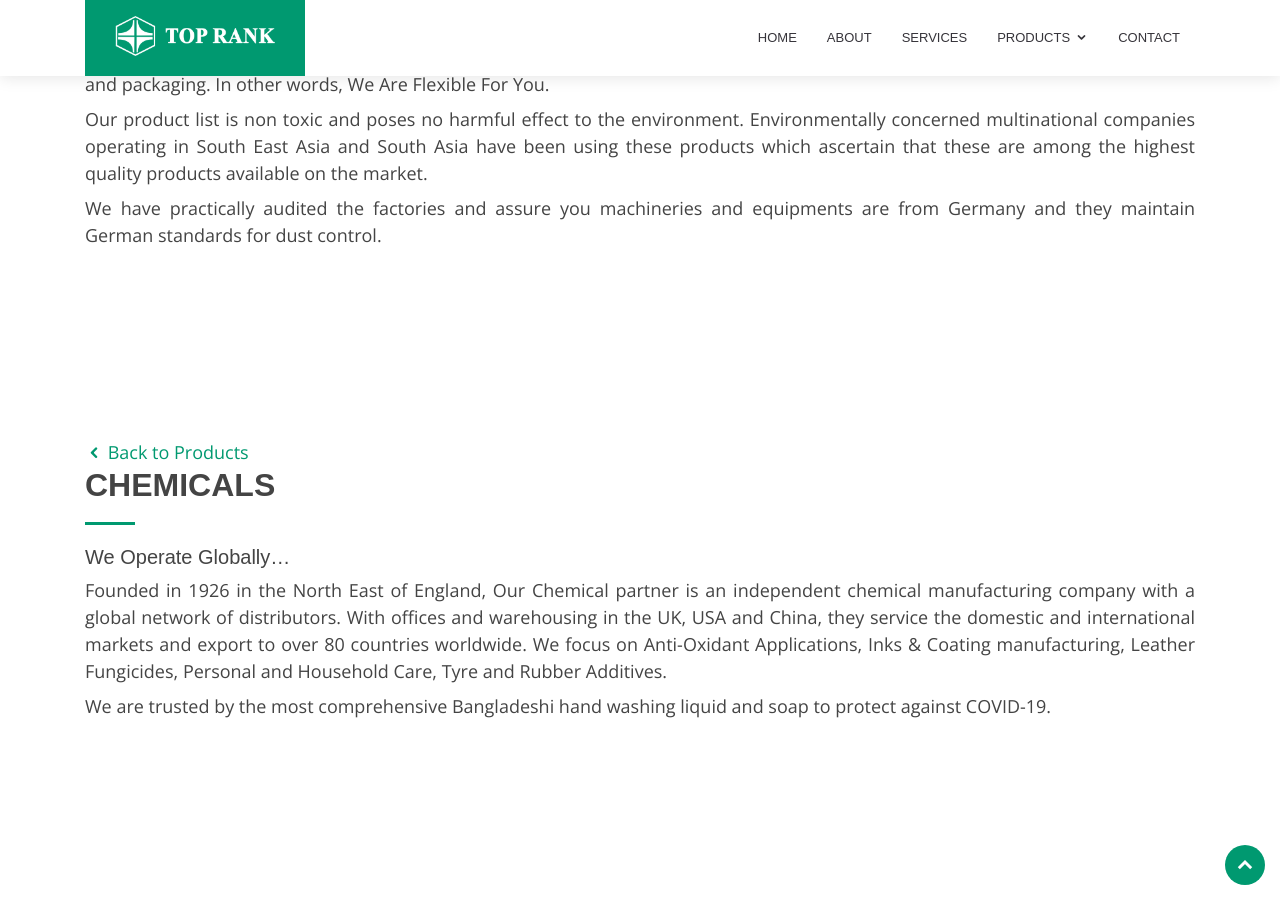
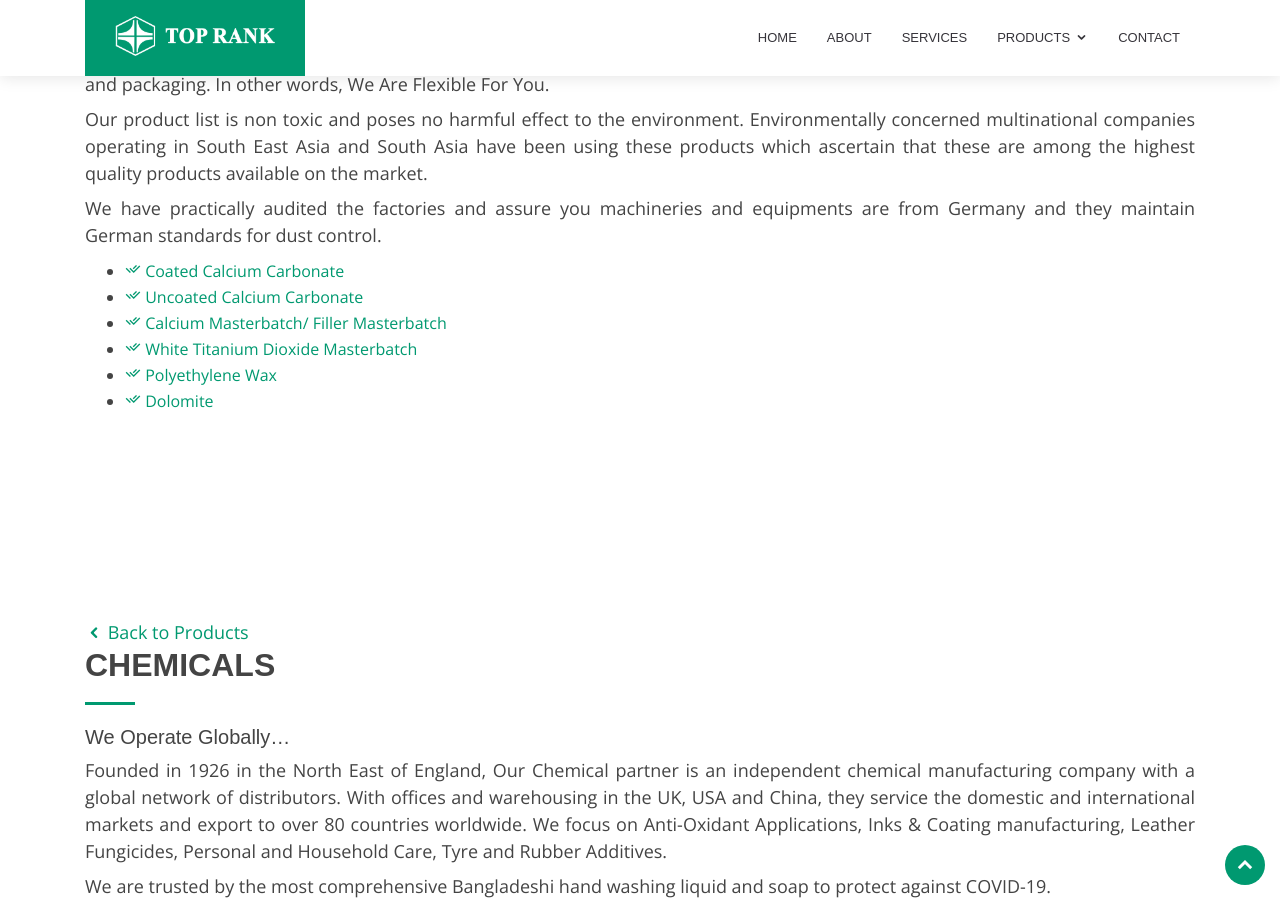
Before and after one commit to neyamat101/neyamat101.github.io, a Jekyll site: the page built from details.md, in a window 1280 px wide and 900 px high, scrolled down 4141 px. Built offline with Jekyll 4.4.1, drawn with Linux system fonts in a browser that asks for light colours.

Commit message:
Update details.html
content add

```diff
--- a/_includes/details.html
+++ b/_includes/details.html
@@ -176,6 +176,14 @@
                 among the highest quality products available on the market.</p>
             <p class="mt-2">We have practically audited the factories and assure you machineries and equipments are from Germany and they maintain
                 German standards for dust control.</p>
+            <ul class="mt-2">
+              <li><a href="#coated-calcium-carbonate-details"><i class="ri-check-double-line"></i> Coated Calcium Carbonate</a></li>
+              <li><a href="#uncoated-calcium-carbonate-details"><i class="ri-check-double-line"></i> Uncoated Calcium Carbonate</a></li>
+              <li><a href="#calcium-filler-masterbatch-details"><i class="ri-check-double-line"></i> Calcium Masterbatch/ Filler Masterbatch</a></li>
+              <li><a href="#white-titanium-dioxide-masterbatch-details"><i class="ri-check-double-line"></i> White Titanium Dioxide Masterbatch</a></li>
+              <li><a href="#polyethylene-wax-details"><i class="ri-check-double-line"></i> Polyethylene Wax</a></li>
+              <li><a href="#dolomite-details"><i class="ri-check-double-line"></i> Dolomite</a></li>
+            </ul>
         </div>
 
     </div>
```
